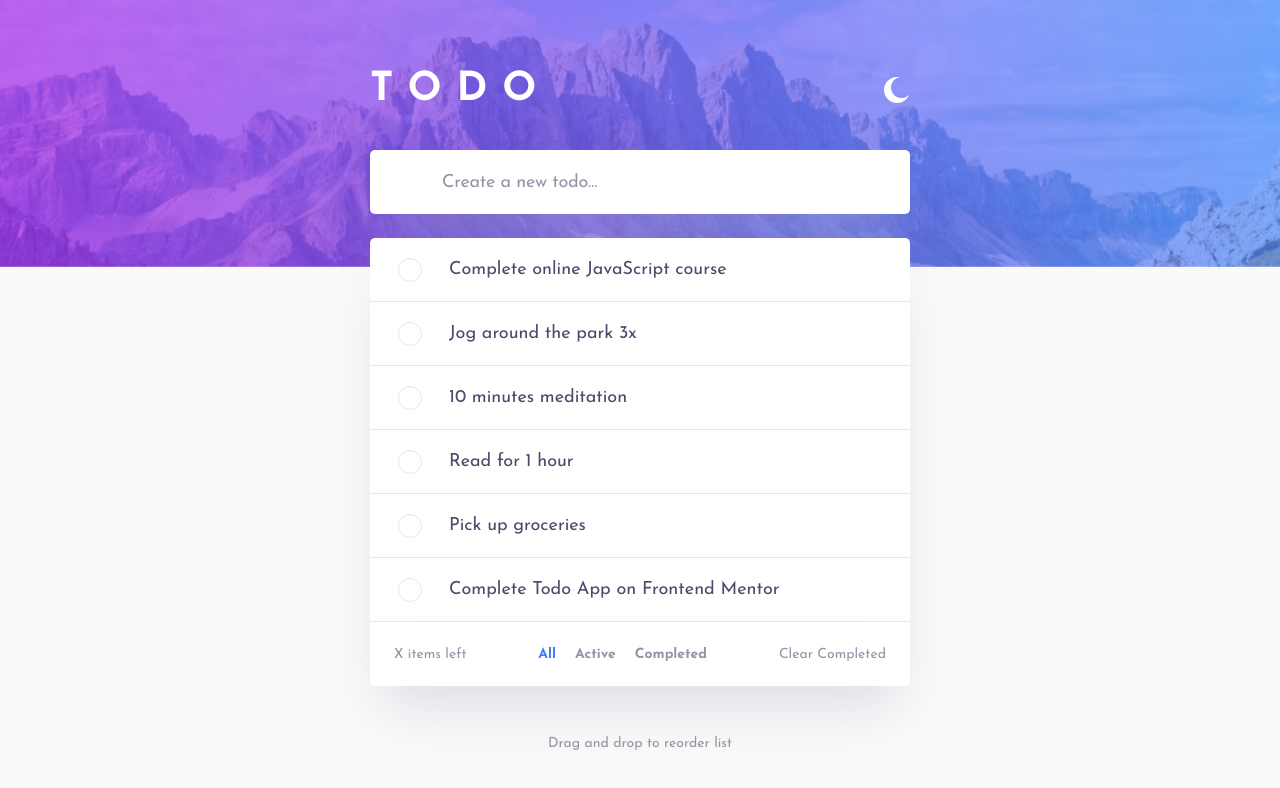
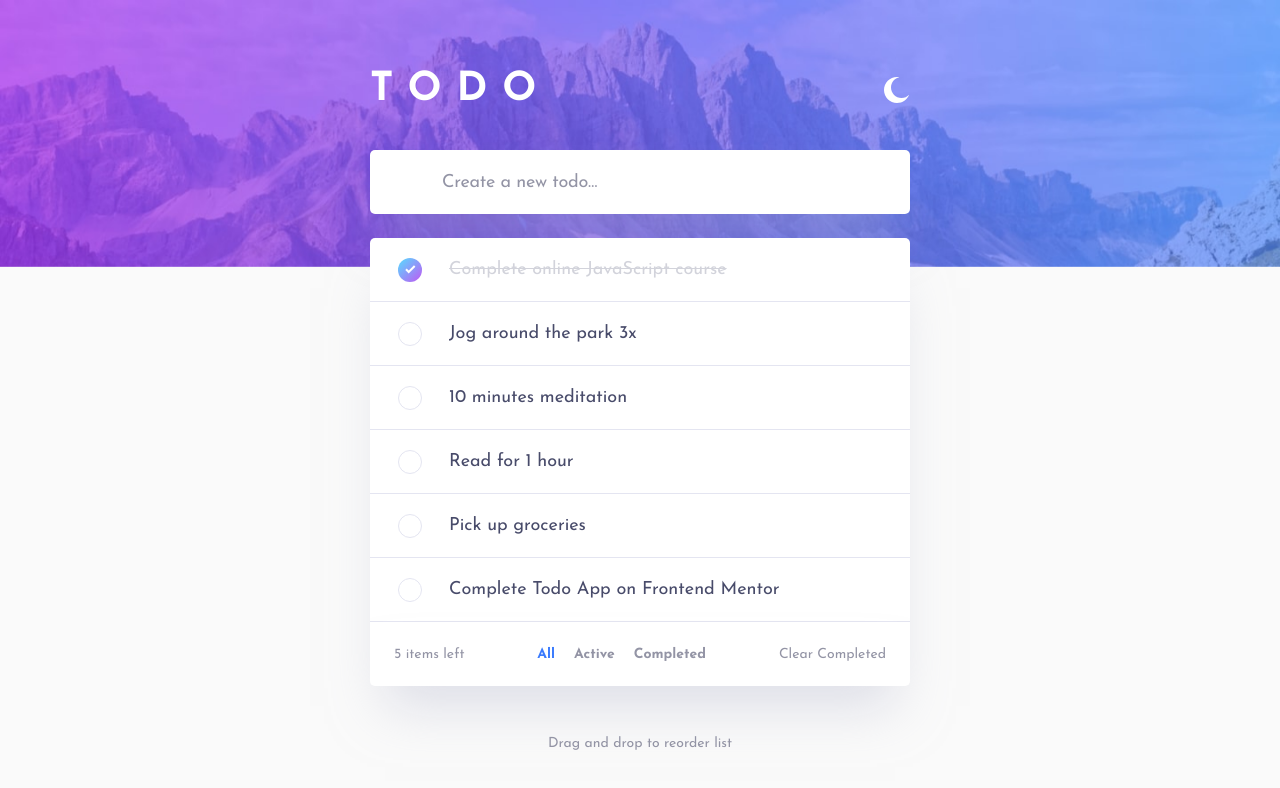
Before and after one commit to jbrekalo/todo-app, a React (Vite) app: page / in a window 1280 px wide. Shown: the top 788 px of the page. Built offline with nearby package versions, Linux system fonts and the light colour scheme.

Commit message:
adding tasks

```diff
--- a/src/App.jsx
+++ b/src/App.jsx
@@ -1,20 +1,76 @@
+import { useState } from "react";
+
 const tasks = [
-  { text: "Complete online JavaScript course", completed: true },
-  { text: "Jog around the park 3x", completed: false },
-  { text: "10 minutes meditation", completed: false },
-  { text: "Read for 1 hour", completed: false },
-  { text: "Pick up groceries", completed: false },
-  { text: "Complete Todo App on Frontend Mentor", completed: false },
+  {
+    text: "Complete online JavaScript course",
+    completed: true,
+    id: crypto.randomUUID(),
+  },
+  { text: "Jog around the park 3x", completed: false, id: crypto.randomUUID() },
+  { text: "10 minutes meditation", completed: false, id: crypto.randomUUID() },
+  { text: "Read for 1 hour", completed: false, id: crypto.randomUUID() },
+  { text: "Pick up groceries", completed: false, id: crypto.randomUUID() },
+  {
+    text: "Complete Todo App on Frontend Mentor",
+    completed: false,
+    id: crypto.randomUUID(),
+  },
 ];
 
 export default function App() {
+  const [taskArr, setTaskArr] = useState(tasks);
+  const [newTaskText, setNewTaskText] = useState("");
+
+  function handleTaskInput(taskInput) {
+    setNewTaskText(taskInput);
+  }
+
+  function handleTaskSubmit(e) {
+    e.preventDefault();
+
+    if (!newTaskText) return;
+
+    const newTask = {
+      text: newTaskText,
+      completed: false,
+      id: crypto.randomUUID(),
+    };
+
+    setTaskArr((task) => [...task, newTask]);
+
+    setNewTaskText("");
+  }
+
+  function handleTaskCompletion(id) {
+    setTaskArr(
+      taskArr.map((task) =>
+        task.id === id
+          ? {
+              ...task,
+              ...(task.completed ? { completed: false } : { completed: true }),
+            }
+          : task
+      )
+    );
+  }
+
+  function handleActive() {
+    setTaskArr(taskArr.filter((task) => task.completed === false));
+  }
+
   return (
     <div>
       <BackgroundImage />
       <TodoContainer>
         <Header />
-        <TodoInput />
-        <Tasks />
+        <TaskInput
+          newTaskText={newTaskText}
+          onTaskInput={handleTaskInput}
+          onTaskSubmit={handleTaskSubmit}
+        />
+        <Tasks taskArr={taskArr} onTaskCompletion={handleTaskCompletion}>
+          <TasksFooter taskArr={taskArr} onActive={handleActive} />
+        </Tasks>
         <BottomMessage />
       </TodoContainer>
     </div>
@@ -55,47 +111,72 @@ function Header() {
   );
 }
 
-function TodoInput() {
+function TaskInput({ newTaskText, onTaskInput, onTaskSubmit }) {
   return (
+    <form action="submit" onSubmit={onTaskSubmit}>
       <input
         type="text"
         name="task"
         id="task"
         placeholder="Create a new todo…"
         className="todo__input"
+        value={newTaskText}
+        onChange={(e) => onTaskInput(e.target.value)}
       />
+    </form>
   );
 }
 
-function Tasks() {
+function Tasks({ taskArr, onTaskCompletion, children }) {
   return (
     <div className="tasks__container">
-      {tasks.map((task, i) => (
-        <Task text={task.text} key={i} num={i + 1} />
+      {taskArr.map((task, i) => (
+        <Task
+          onTaskCompletion={onTaskCompletion}
+          task={task}
+          num={i + 1}
+          key={i}
+        />
       ))}
-      <TasksFooter />
+      {children}
     </div>
   );
 }
 
-function Task({ text, num }) {
+function Task({ task, onTaskCompletion, num }) {
   return (
     <ul className="task">
       <li>
-        <input type="checkbox" name={`cb${num}`} id={`cb${num}`} />
-        <label htmlFor={`cb${num}`}>{text}</label>
+        <input
+          type="checkbox"
+          name={`cb${num}`}
+          id={`cb${num}`}
+          className={
+            task.completed ? "task__checkbox-checked" : "task__checkbox"
+          }
+          onChange={() => onTaskCompletion(task.id)}
+        />
+        <label
+          htmlFor={`cb${num}`}
+          className={task.completed ? "task__label-checked" : "task__label"}
+        >
+          {task.text}
+        </label>
       </li>
     </ul>
   );
 }
 
-function TasksFooter() {
+function TasksFooter({ taskArr, onActive }) {
   return (
     <div className="tasks__footer">
-      <span>X items left</span>
+      <span>
+        {Object(taskArr.filter((task) => task.completed === false)).length}{" "}
+        items left
+      </span>
       <div>
         <span>All</span>
-        <span>Active</span>
+        <span onClick={onActive}>Active</span>
         <span>Completed</span>
       </div>
       <span>Clear Completed</span>
--- a/src/index.css
+++ b/src/index.css
@@ -229,7 +229,7 @@ select {
   align-items: center;
 }
 
-.task input[type="checkbox"] {
+.task__checkbox {
   appearance: none;
   width: 2.4rem;
   height: 2.4rem;
@@ -240,7 +240,7 @@ select {
   cursor: pointer;
 }
 
-.task input[type="checkbox"]:hover {
+.task__checkbox:hover {
   border: 0.1rem solid transparent;
   border-radius: 100%;
   background: linear-gradient(
@@ -253,7 +253,7 @@ select {
   background-origin: padding-box, border-box;
 }
 
-.task input[type="checkbox"]:checked {
+.task__checkbox-checked {
   appearance: none;
   width: 2.4rem;
   height: 2.4rem;
@@ -263,10 +263,21 @@ select {
   background: url(../images/icon-check.svg), var(--icon-checked-color);
   background-position: center;
   background-repeat: no-repeat;
+
+  cursor: pointer;
 }
 
-.task > li > label {
+.task__label {
   margin-left: 2.4rem;
+  cursor: pointer;
+}
+
+.task__label-checked {
+  margin-left: 2.4rem;
+
+  color: var(--font-checked-color);
+  text-decoration: line-through;
+
   cursor: pointer;
 }
 
```
Lines whose indentation alone changed are shown as unchanged.
